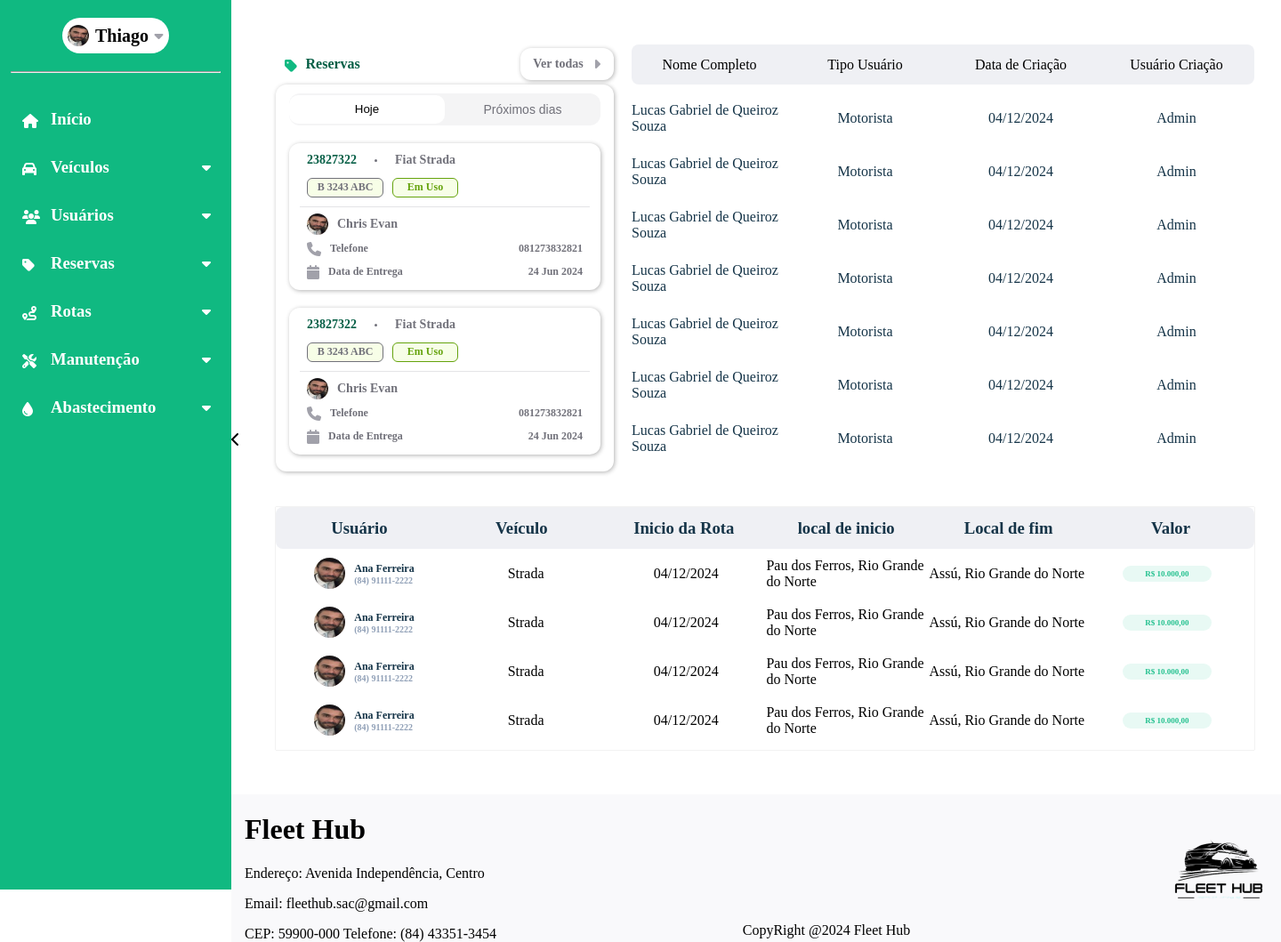
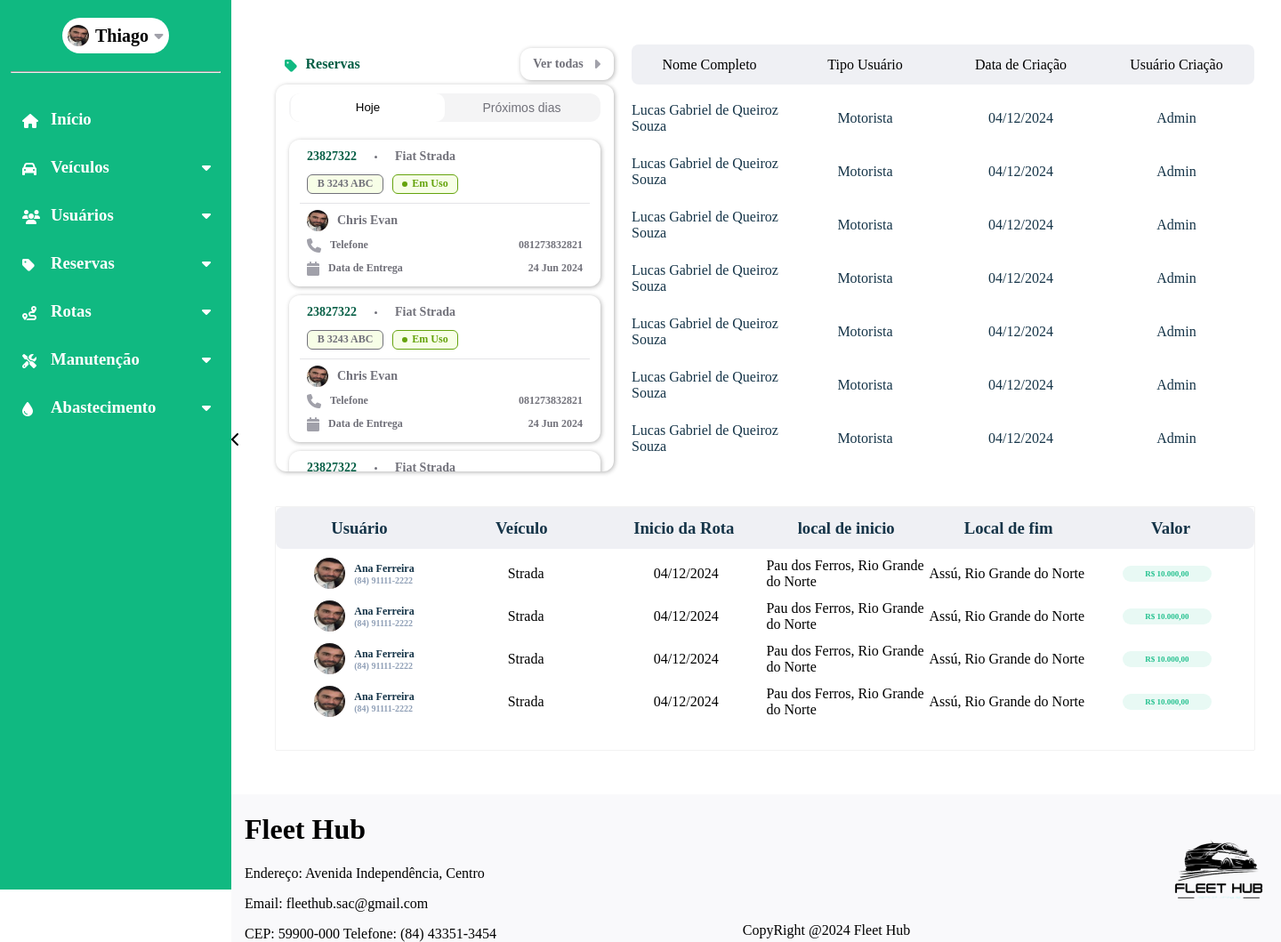
Before and after one commit to LucasGabrielqs/FleetHub, a Django app: page /dashboard in a window 1440 px wide. Shown: the whole page at 89% size. Run offline with Django 5.2, Linux system fonts and the light colour scheme; some libraries are stand-ins or nearby versions.

Commit message:
Ajustes na dashboard

```diff
--- a/dashboard/static/css/dashboard-style.css
+++ b/dashboard/static/css/dashboard-style.css
@@ -78,7 +78,13 @@
     border-radius: 12px;
     box-shadow: var(--box-shadow-reservas);
 }
-
+.vertodas-a{
+    text-decoration: none;
+    border-radius: 12px;
+}
+.vertodas-a:hover{
+    background-color: rgba(0, 0, 0, 0.1);
+}
 .vertodas,
 .nome-carro,
 .numero-reserva,
@@ -93,7 +99,7 @@
 }
 
 .numero-placa,
-.estado-carro {
+.estado-carro{
     width: 84px;
     height: 20px;
     font-size: 12px;
@@ -106,14 +112,24 @@
     justify-content: center;
     margin-top: 0;
 }
+.ponto-verde{
+    background-color: var(--color-green-text-3);
+    width: 6px;
+    height: 6px;
+    border-radius: 50%;
+}
 
 .numero-placa {
     color: var(--color-menu-off);
     border-color: var(--color-menu-off);
     margin-left: 20px;
 }
+.estado-carro h2{
+    font-size: 12px;
 
+}
 .estado-carro {
+    gap: 5px;
     width: 72px;
     color: var(--color-green-text-3);
     border-color: var(--color-green-text-3);
@@ -132,19 +148,62 @@
 .menu-reservas button {
     width: 175px;
     height: 32px;
-    border: none;
+    border: 2px;
 }
 
-#button-hoje {
+.button-hoje {
+    margin-left: 2px;
+    border-radius: 10px;
+    background-color: transparent;
+}
+
+
+
+.button-hoje-selecionado {
+    margin-left: 2px;
     border-radius: 10px;
     background-color: var(--color-white);
 }
+.scroll-container{
+    overflow-x: scroll;
+    overflow-x: hidden;
+}
+.scroll-container::-webkit-scrollbar{
+    width: 2px;
+}
+/* Cor do trilho da barra */
+.scroll-container::-webkit-scrollbar-track {
+    background: #f1f1f1;
+}
 
-#button-proximosdias {
+/* Cor da barra */
+.scroll-container::-webkit-scrollbar-thumb {
+    background: #888;
+    border-radius: 5px;
+}
+
+/* Cor da barra ao passar o mouse */
+.scroll-container::-webkit-scrollbar-thumb:hover {
+    background: #555;
+}
+.button-proximosdias {
+    margin-right: 2px;
+    border-radius: 10px;
     color: var(--color-menu-off);
     font-size: 14px;
     background-color: transparent;
+    transition: 0.5s ease;
 }
+.button-proximosdias-selecionado {
+    margin-right: 2px;
+    border-radius: 10px;
+    color: var(--color-menu-off);
+    font-size: 14px;
+    background-color: var(--color-white);
+    transition: 0.5s ease;
+}
+
+
 
 .numero-telefone,
 .data-entrega {
@@ -287,11 +346,15 @@
 }
 
 .total-pedidos {
+    width: 1100px;
     display: flex;
     flex-direction: column;
+    height: 200px;
 }
 
 .usuario-info {
+    height: 40px;
+
     margin: 8px;
 }
 
@@ -354,3 +417,9 @@
     list-style: none;
     color: var(--text-color-dashboard);
 }
+.list-users{
+    display: flex;
+    width: 700px;
+    height: 440px;
+    flex-direction: column;
+}
--- /dev/null
+++ b/dashboard/static/js/dashboard.js
@@ -0,0 +1,20 @@
+buttonhoje = document.getElementById('button-hoje');
+buttonproximosdias = document.getElementById('button-proximosdias');
+
+buttonhoje.addEventListener('click', () =>{
+    alternar_botoes()
+})
+buttonproximosdias.addEventListener('click', () =>{
+    alternar_botoes()
+})
+
+function alternar_botoes(){
+    if (buttonhoje.getAttribute('class') == 'button-hoje-selecionado'){
+        buttonhoje.setAttribute('class', 'button-hoje')
+        buttonproximosdias.setAttribute('class', 'button-proximosdias-selecionado')
+    }
+    else if (buttonproximosdias.getAttribute('class') == 'button-proximosdias-selecionado'){
+        buttonhoje.setAttribute('class', 'button-hoje-selecionado')
+        buttonproximosdias.setAttribute('class', 'button-proximosdias')
+    }
+}
--- a/dashboard/templates/dashboard/dashboard.html
+++ b/dashboard/templates/dashboard/dashboard.html
@@ -21,13 +21,11 @@
                     </h2>
                 </div>
 
-                <div class="ver-todas-reservas">
-                    <h2 class="vertodas">
-                        Ver todas
-                    </h2>
+                <a href="{% url "listagem_reservas" %}" class="vertodas-a"><div class="ver-todas-reservas">
+                    <h2 class="vertodas">Ver todas</h2>
                     <i id="icon_rotas" class="fa-solid fa-caret-down"
                         style="color: #A1A1AA; display: block; transform: rotate(-90deg);"></i>
-                </div>
+                </div></a>
             </div>
 
 
@@ -37,14 +35,15 @@
 
                 </div>
                 <div class="menu-reservas">
-                    <button id="button-hoje">
+                    <button id="button-hoje" class='button-hoje-selecionado'>
                         Hoje
                     </button>
-                    <button id="button-proximosdias">
+                    <button id="button-proximosdias" class='button-proximosdias'>
                         Próximos dias
                     </button>
                 </div>
-                {% for _ in range_2 %}
+                <div class="scroll-container">
+                    {% for _ in range_4 %}
                     <div id="carro-reservado">
                         <!--Container de Reservas (Fazer um for dentro do django com uma quantidade de reservas)-->
                         <div class="container-nome-veiculo">
@@ -52,6 +51,7 @@
                                 23827322
                             </h2>
                             <div class="ponto"></div>
+
                             <h2 class="nome-carro">
                                 Fiat Strada
                             </h2>
@@ -60,9 +60,11 @@
                             <h2 class="numero-placa">
                                 B 3243 ABC
                             </h2>
-                        <h2 class="estado-carro">
-                            Em Uso
-                        </h2>
+                            <div class="estado-carro">
+                                <div class="ponto-verde"></div>
+                                <h2>Em Uso</h2>
+                            </div>
+
                         </div>
                         <hr class="barra-horizontal">
                         <div class="dados-motorista">
@@ -97,6 +99,8 @@
                         </div>
                     </div>
                     {% endfor %}
+                </div>
+
 
             </div>
         </div>
@@ -109,8 +113,9 @@
                 <li class="title-user">Data de Criação</li>
                 <li class="title-user">Usuário Criação</li>
             </ul>
-
-            {% for _ in range_7  %}
+            <div class="list-users">
+                <div class="scroll-container">
+                    {% for _ in range_10  %}
                     <ul id="lista-usuarios-sistema">
                         <li class="user-info">Lucas Gabriel de Queiroz Souza</li>
                         <li class="user-info">Motorista</li>
@@ -118,6 +123,10 @@
                         <li class="user-info">Admin</li>
                     </ul>
                     {% endfor %}
+                </div>
+            </div>
+
+
 
         </div>
     </div>
@@ -133,7 +142,8 @@
         </div>
 
         <div class="total-pedidos">
-            {% for _ in range_4 %}
+            <div class="scroll-container">
+                {% for _ in range_7 %}
                 <div class="usuario-info">
                     <ul id="lista-usuarios">
                         <li class="user-info-all">
@@ -157,6 +167,9 @@
                 </div>
                 {% endfor %}
             </div>
+
         </div>
     </div>
+</div>
+<script src="{% static "js/dashboard.js" %}"></script>
 {% endblock content %}
--- a/dashboard/urls.py
+++ b/dashboard/urls.py
@@ -18,4 +18,5 @@ urlpatterns = [
     path('criacao_rota',views.criacao_rota,name='criacao_rota'),
     path('visualizacao_rota',views.visualizacao_rota,name='visualizacao_rota'),
     path('informacoes_usuario',views.informacoes_usuario,name='informacoes_usuario'),
+    path('listagem_reservas', views.listagem_reservas, name='listagem_reservas'),
 ]
--- a/dashboard/views.py
+++ b/dashboard/views.py
@@ -7,6 +7,7 @@ def dashboard(request):
 
 def tela_dashboard(request):
     contexto = {
+        'range_10': range(10),
         'range_7': range(7),  # Lista de 0 a 6
         'range_4': range(4),  # Lista de 0 a 3
         'range_2': range(2)  # Lista de 0 a 1
@@ -48,3 +49,6 @@ def visualizacao_rota(request):
 
 def informacoes_usuario(request):
     return render(request, 'dashboard/informacoes_usuarios.html')
+
+def listagem_reservas(request):
+    return render(request, 'dashboard/listagem_reservas.html')
```
Also changed, not shown: dashboard/templates/dashboard/listagem_reservas.html (added, +17 -0 lines). Lines whose indentation alone changed are shown as unchanged.
